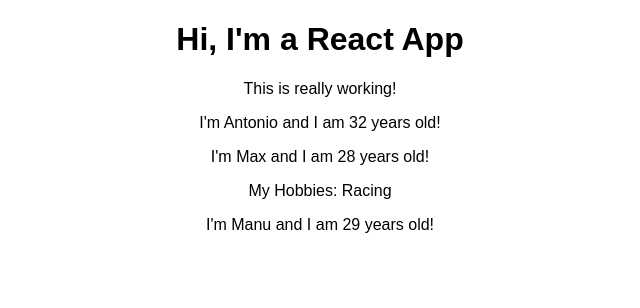
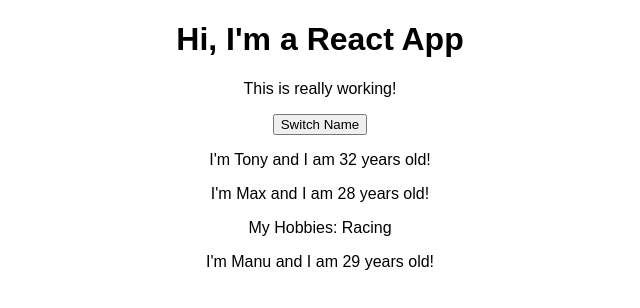
Before and after one commit to AntonioJacksonII/react-complete-guide, a React (Create React App) app: page / in a window 1280 px wide. Shown: the top 308 px of the page, without its empty margins (320-960 px from the left). Built offline with nearby package versions, Linux system fonts and the light colour scheme.

Commit message:
Understanding & using state

```diff
--- a/src/App.js
+++ b/src/App.js
@@ -3,14 +3,23 @@
 import Person from './Person/Person';
 
 class App extends Component {
+  state = {
+    persons: [
+      { name: 'Tony', age: 32 },
+      { name: 'Max', age: 28 },
+      { name: 'Manu', age: 29 }
+    ]
+  }
+
   render() {
     return (
       <div className="App">
         <h1>Hi, I'm a React App</h1>
         <p>This is really working!</p>
-        <Person name="Antonio" age = "32"/>
-        <Person name="Max" age="28">My Hobbies: Racing </Person>
-        <Person name="Manu" age="29"/>
+        <button>Switch Name</button>
+        <Person name={this.state.persons[0].name} age={this.state.persons[0].age}/>
+        <Person name={this.state.persons[1].name} age={this.state.persons[1].age}>My Hobbies: Racing </Person>
+        <Person name={this.state.persons[2].name} age={this.state.persons[2].age}/>
       </div>
     );
     // The code above is JSX code that gets compiled to the JS code below
```
